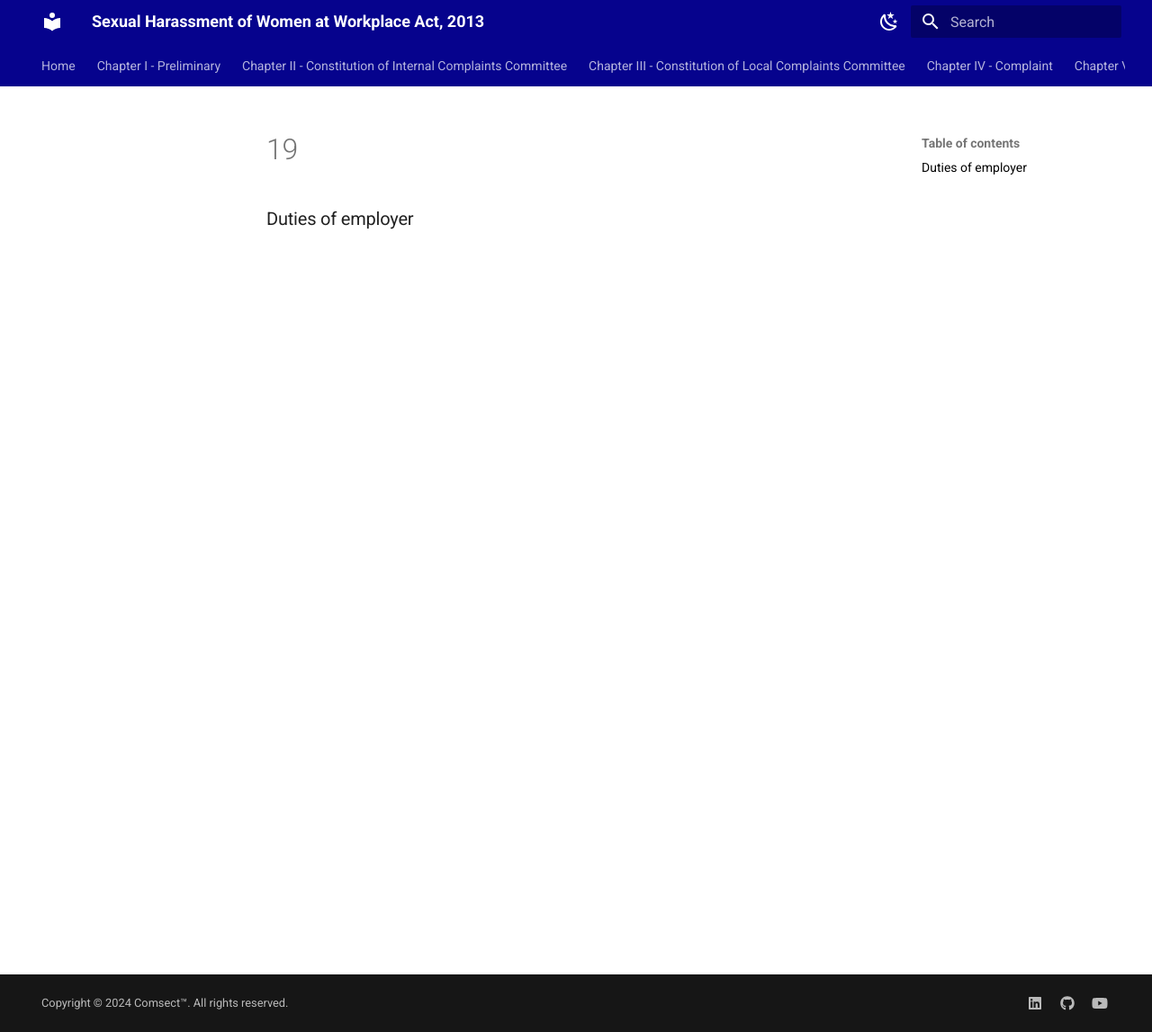
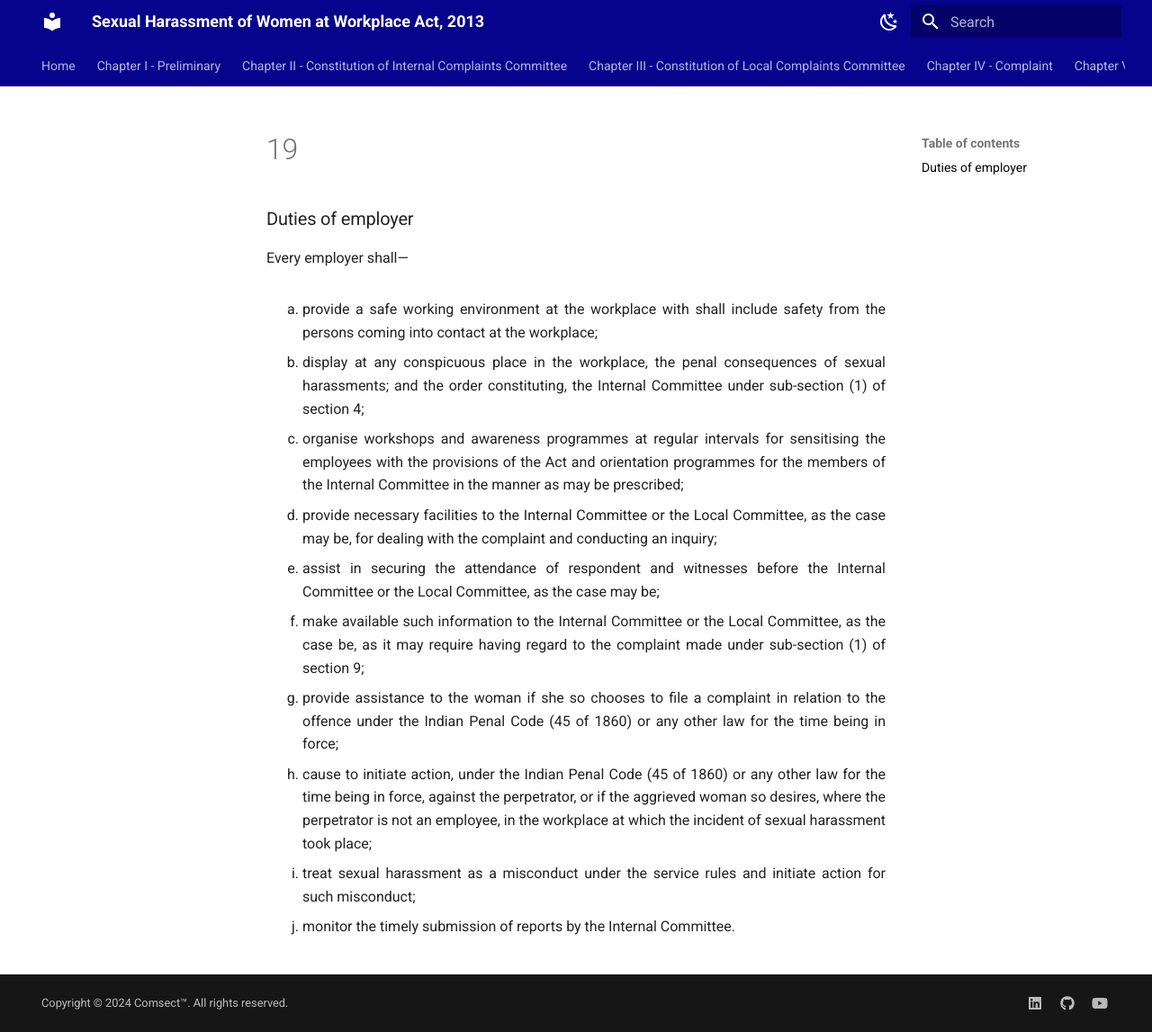
Before and after one commit to comsect/posh-act, an MkDocs documentation site: the page built from docs/en/19.md, in a window 1280 px wide and 1147 px high. Shown: the whole window at 90% size. Built offline with MkDocs 1.6.1 and Material for MkDocs 9.7.7, drawn with Linux system fonts in a browser that asks for light colours.

Commit message:
add section nineteen

```diff
--- a/docs/en/19.md
+++ b/docs/en/19.md
@@ -2,4 +2,29 @@
 description: Duties of employer
 ---
 
+<style>
+    ol.outer-list {
+        list-style-type: lower-alpha;
+    }
+    ol.outer-list ol.inner-list {
+        list-style-type: lower-alpha;
+    }
+</style>
+
 ### Duties of employer
+
+<div style="text-align: justify">
+Every employer shall—
+<ol class="outer-list">
+<ol class="innerlist">
+    <li> provide a safe working environment at the workplace with shall include safety from the persons coming into contact at the workplace;
+    <li> display at any conspicuous place in the workplace, the penal consequences of sexual harassments; and the order constituting, the Internal Committee under sub-section (1) of section 4;
+    <li> organise workshops and awareness programmes at regular intervals for sensitising the employees with the provisions of the Act and orientation programmes for the members of the Internal Committee in the manner as may be prescribed;
+    <li> provide necessary facilities to the Internal Committee or the Local Committee, as the case may be, for dealing with the complaint and conducting an inquiry;
+    <li> assist in securing the attendance of respondent and witnesses before the Internal Committee or the Local Committee, as the case may be;
+    <li> make available such information to the Internal Committee or the Local Committee, as the case be, as it may require having regard to the complaint made under sub-section (1) of section 9;
+    <li> provide assistance to the woman if she so chooses to file a complaint in relation to the offence under the Indian Penal Code (45 of 1860) or any other law for the time being in force;
+    <li> cause to initiate action, under the Indian Penal Code (45 of 1860) or any other law for the time being in force, against the perpetrator, or if the aggrieved woman so desires, where the perpetrator is not an employee, in the workplace at which the incident of sexual harassment took place;
+    <li> treat sexual harassment as a misconduct under the service rules and initiate action for such misconduct;
+    <li> monitor the timely submission of reports by the Internal Committee.
+</ol>
```
